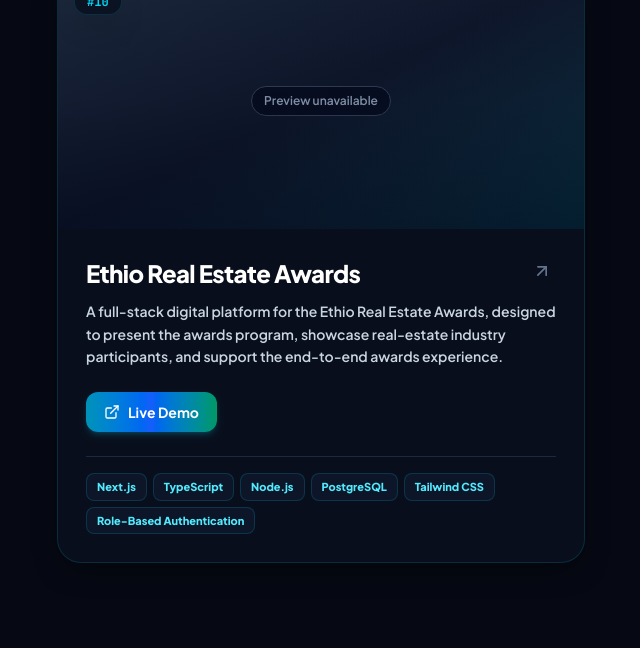
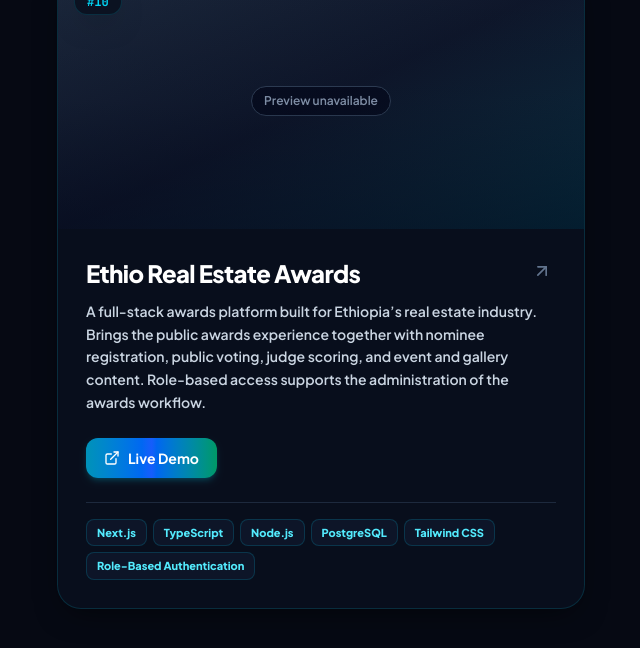
Before and after one commit to shushaykebedew/shushay-portfolio, a React (Vite) app: page / in a window 1280 px wide. Shown: the part 9752-10400 px from the top of the page, without its empty margins (39-679 px from the left). Built offline with nearby package versions, Linux system fonts and the light colour scheme; no server answers.

Commit message:
Improve Ethio Real Estate Awards project details

```diff
--- a/src/components/projects/constants.js
+++ b/src/components/projects/constants.js
@@ -174,7 +174,7 @@ export const projects = [
     title: "Ethio Real Estate Awards",
     category: "fullstack",
     description:
-      "A full-stack digital platform for the Ethio Real Estate Awards, designed to present the awards program, showcase real-estate industry participants, and support the end-to-end awards experience.",
+      "A full-stack awards platform built for Ethiopia’s real estate industry. Brings the public awards experience together with nominee registration, public voting, judge scoring, and event and gallery content. Role-based access supports the administration of the awards workflow.",
     image: null,
     tech: [
       "Next.js",
```
